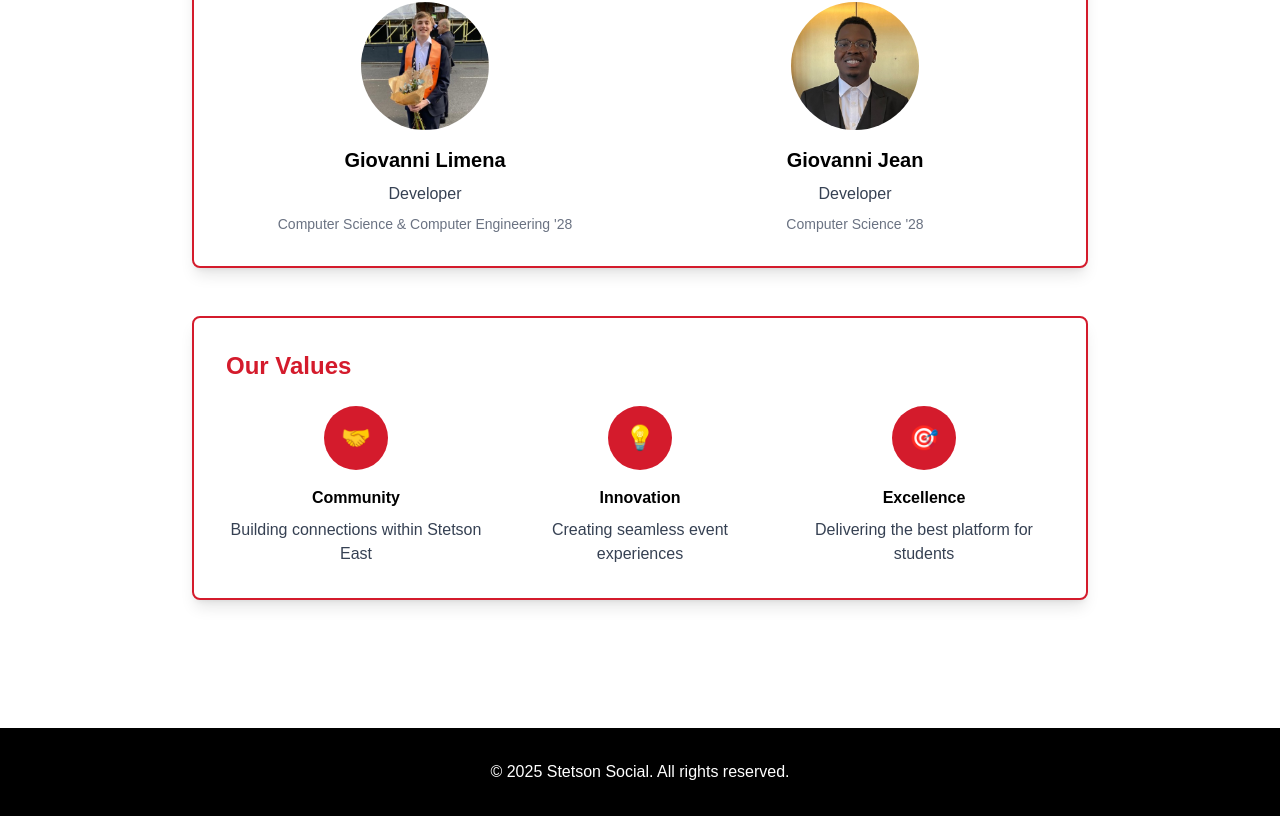
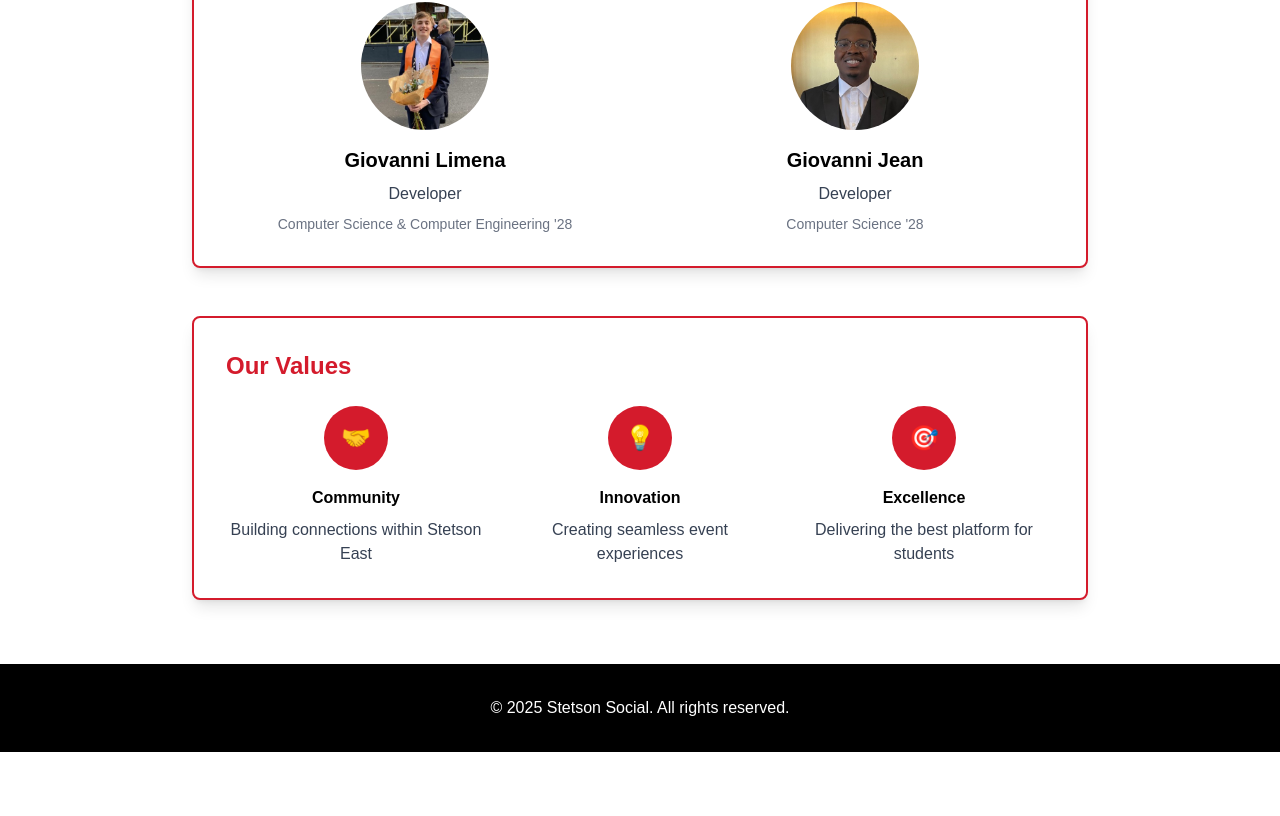
Before and after one commit to dnakhooda/StetsonSocial, a Next.js app: page /about in a window 1280 px wide. Shown: the part 848-1664 px from the top of the page. After the commit the page ends 1600 px from the top, so only its background shows below. Built offline with nearby package versions, Linux system fonts and the light colour scheme; no server answers.

Commit message:
fix footer

```diff
--- a/src/app/admin/users/page.tsx
+++ b/src/app/admin/users/page.tsx
@@ -89,9 +89,10 @@ export default function AdminUsersPage() {
   }
 
   return (
-    <div className="min-h-screen bg-white">
+    <div className="flex flex-col min-h-screen bg-white">
       <Navigation />
 
+      <main className="flex-grow">
         <div className="container mx-auto px-4 py-8">
           <h1 className="text-3xl font-bold mb-6">User Management</h1>
 
@@ -173,7 +174,9 @@ export default function AdminUsersPage() {
                       </td>
                       <td className="px-6 py-4 whitespace-nowrap text-sm font-medium">
                         <button
-                        onClick={() => handleToggleAdmin(uid, userData.isAdmin)}
+                          onClick={() =>
+                            handleToggleAdmin(uid, userData.isAdmin)
+                          }
                           className={`${
                             userData.isAdmin
                               ? "text-red-600 hover:text-red-900"
@@ -190,6 +193,7 @@ export default function AdminUsersPage() {
             </div>
           )}
         </div>
+      </main>
 
       <Footer />
     </div>
--- a/src/app/layout.tsx
+++ b/src/app/layout.tsx
@@ -25,12 +25,12 @@ export default function RootLayout({
   children: React.ReactNode;
 }>) {
   return (
-    <html lang="en">
+    <html lang="en" className="h-full">
       <body
-        className={`${geistSans.variable} ${geistMono.variable} antialiased`}
+        className={`${geistSans.variable} ${geistMono.variable} antialiased flex flex-col min-h-screen`}
       >
         <UserAuthProvider>
-          {children}
+          <main className="flex-grow">{children}</main>
         </UserAuthProvider>
       </body>
     </html>
--- a/src/components/footer/footer.tsx
+++ b/src/components/footer/footer.tsx
@@ -2,7 +2,7 @@
 
 const Footer = () => {
   return (
-    <footer className="bg-black mt-16 z-0">
+    <footer className="bg-black mt-auto z-0">
       <div className="container mx-auto px-6 py-8">
         <div className="text-center text-white">
           <p>&copy; 2025 Stetson Social. All rights reserved.</p>
```
Lines whose indentation alone changed are shown as unchanged.
